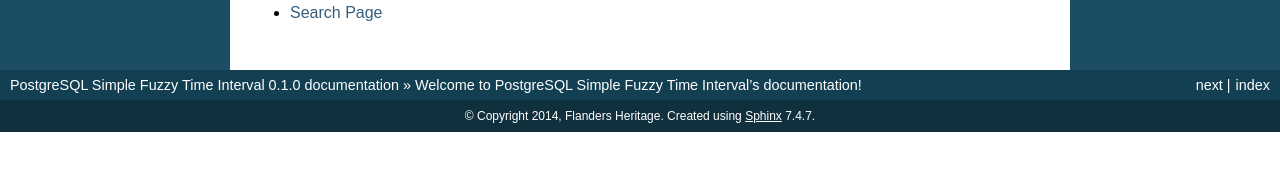
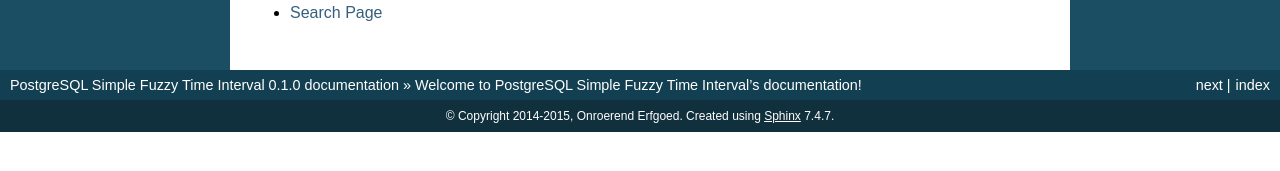
Before and after one commit to OnroerendErfgoed/pgSFTI, a Sphinx documentation site: the page built from docs/source/index.rst, in a window 1280 px wide. Shown: the part 347-518 px from the top of the page. Built offline with Sphinx 7.4.7, drawn with Linux system fonts in a browser that asks for light colours.

Commit message:
Update docs conf.

```diff
--- a/docs/source/conf.py
+++ b/docs/source/conf.py
@@ -48,7 +48,7 @@ master_doc = 'index'
 
 # General information about the project.
 project = u'PostgreSQL Simple Fuzzy Time Interval'
-copyright = u'2014, Flanders Heritage'
+copyright = u'2014-2015, Onroerend Erfgoed'
 
 # The version info for the project you're documenting, acts as replacement for
 # |version| and |release|, also used in various other places throughout the
```
